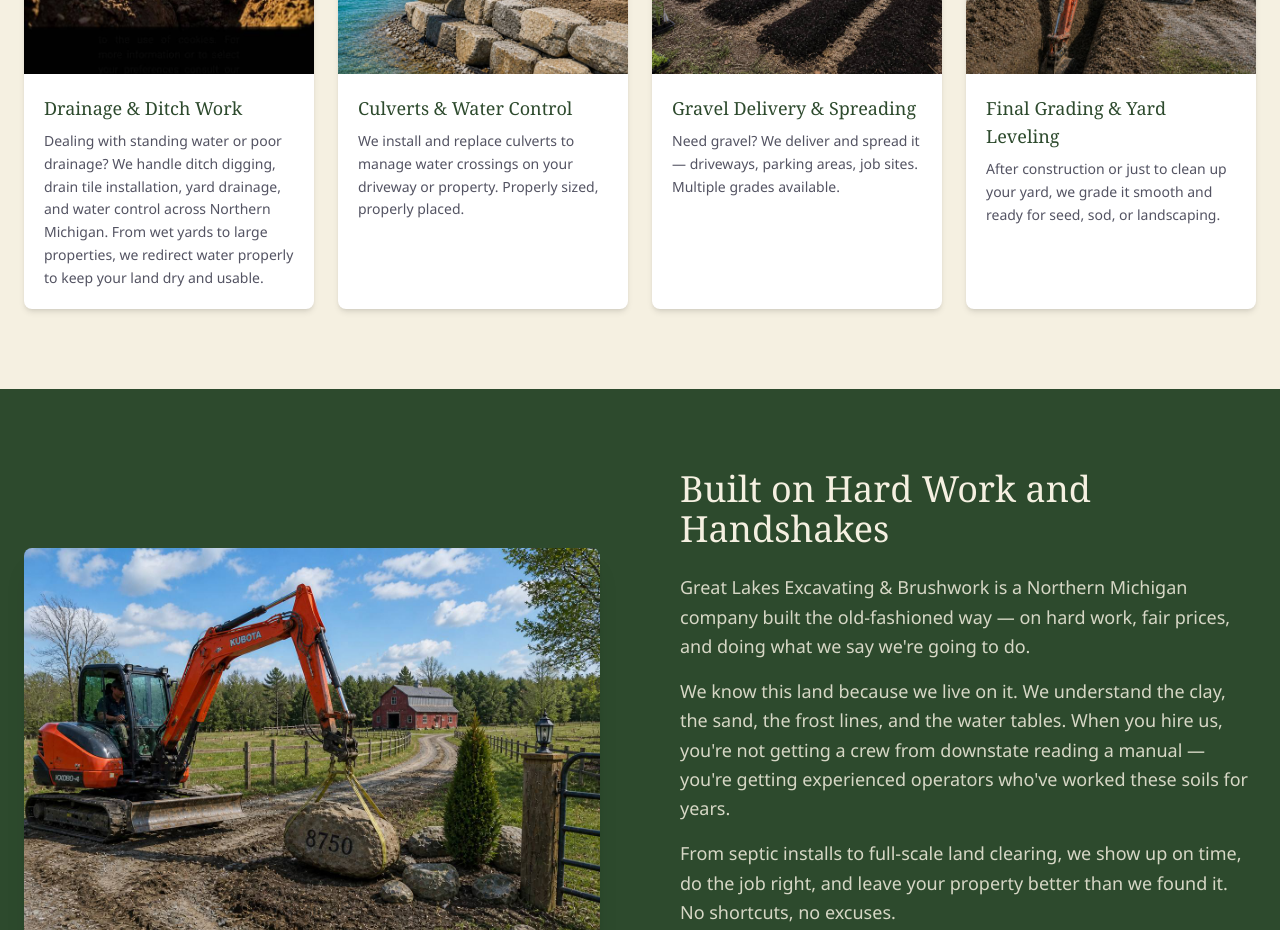
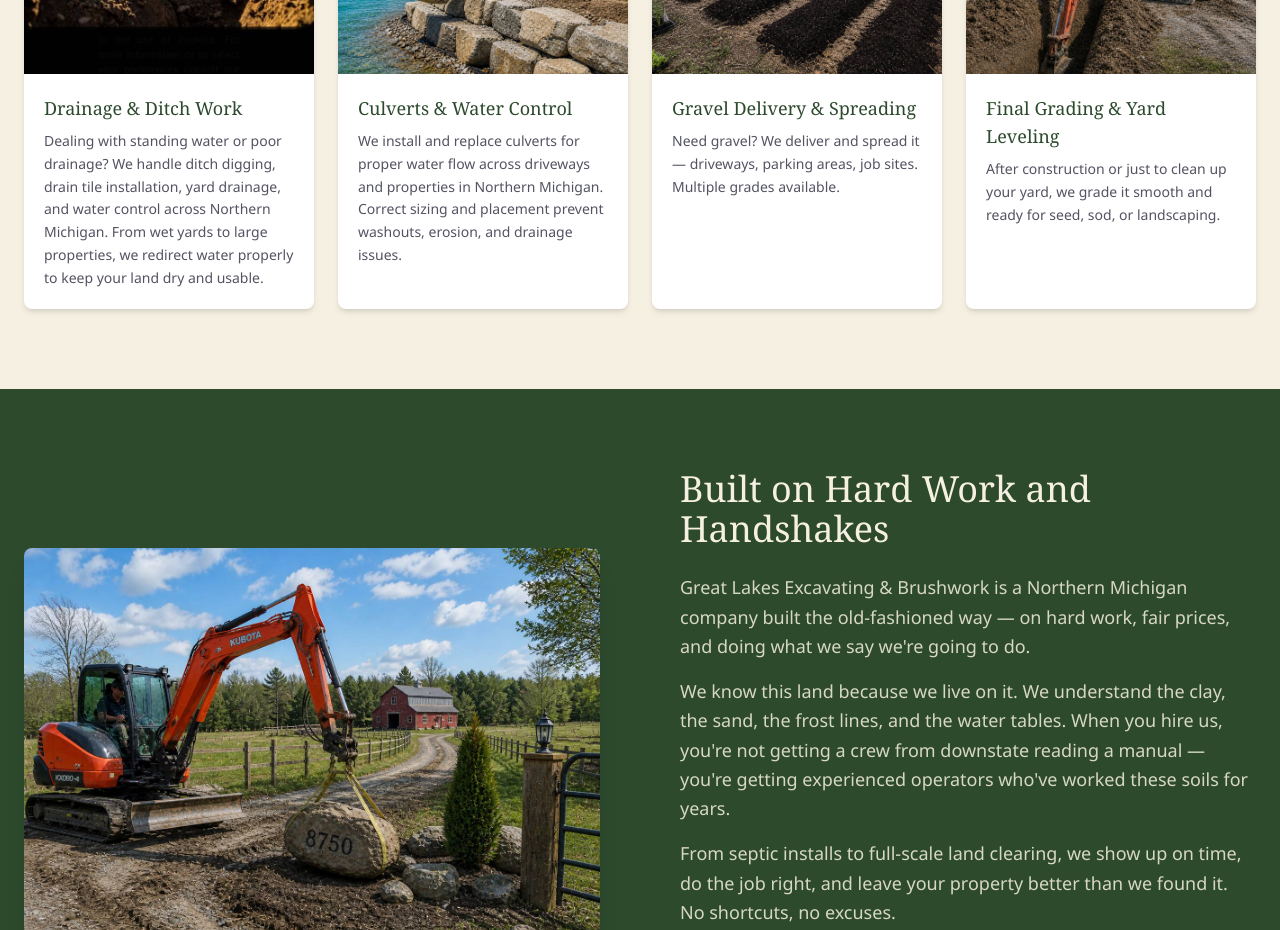
Before and after one commit to Sherryfarmshop/great-lakes-excavating, a Next.js app: page / in a window 1280 px wide. Shown: the part 3900-4830 px from the top of the page. Built offline with nearby package versions, Linux system fonts and the light colour scheme.

Commit message:
Update culverts description

```diff
--- a/src/components/Services.tsx
+++ b/src/components/Services.tsx
@@ -36,7 +36,7 @@ const secondaryServices = [
   },
   {
     title: 'Culverts & Water Control',
-    desc: 'We install and replace culverts to manage water crossings on your driveway or property. Properly sized, properly placed.',
+    desc: 'We install and replace culverts for proper water flow across driveways and properties in Northern Michigan. Correct sizing and placement prevent washouts, erosion, and drainage issues.',
     img: '/images/gallery-7.jpg',
   },
   {
```
